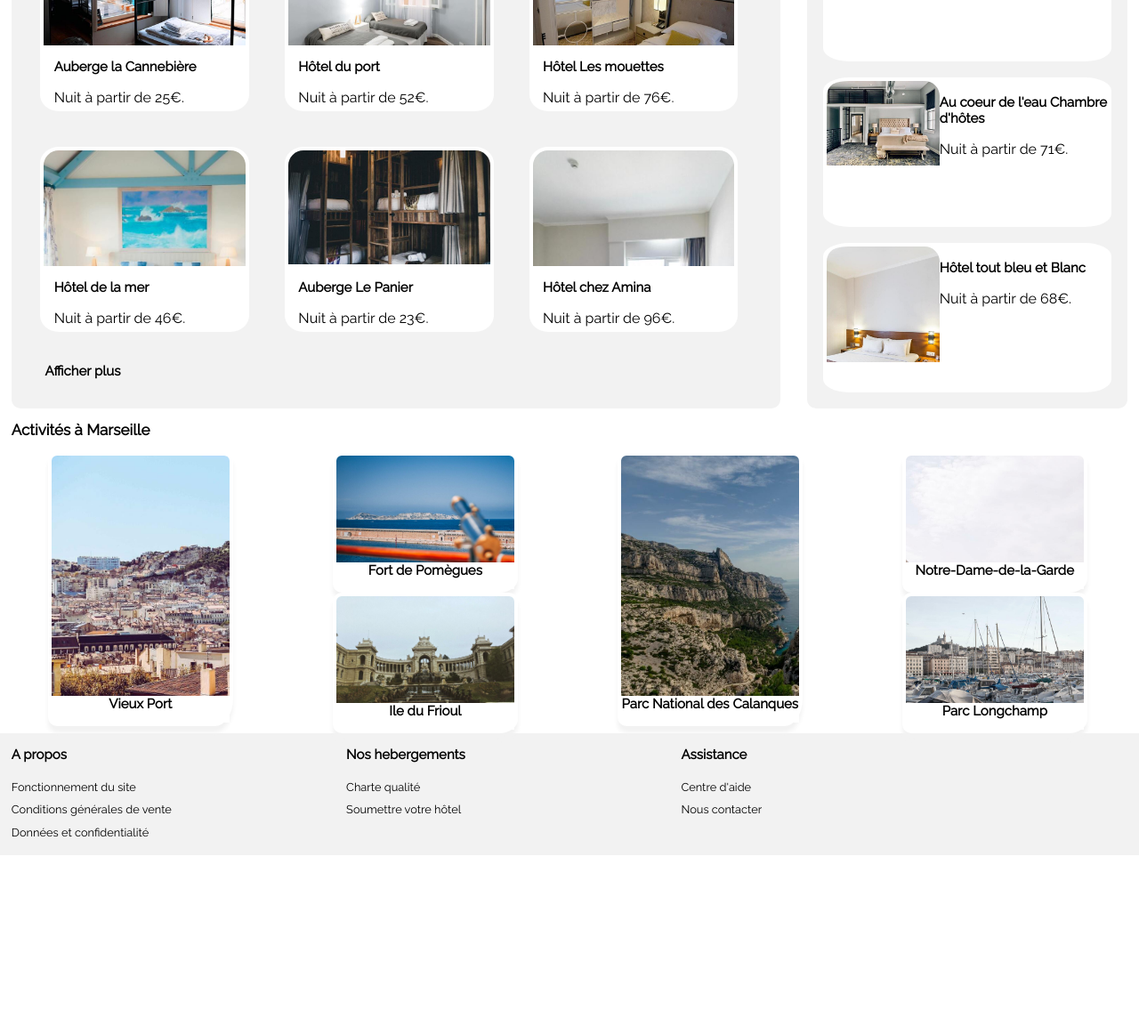
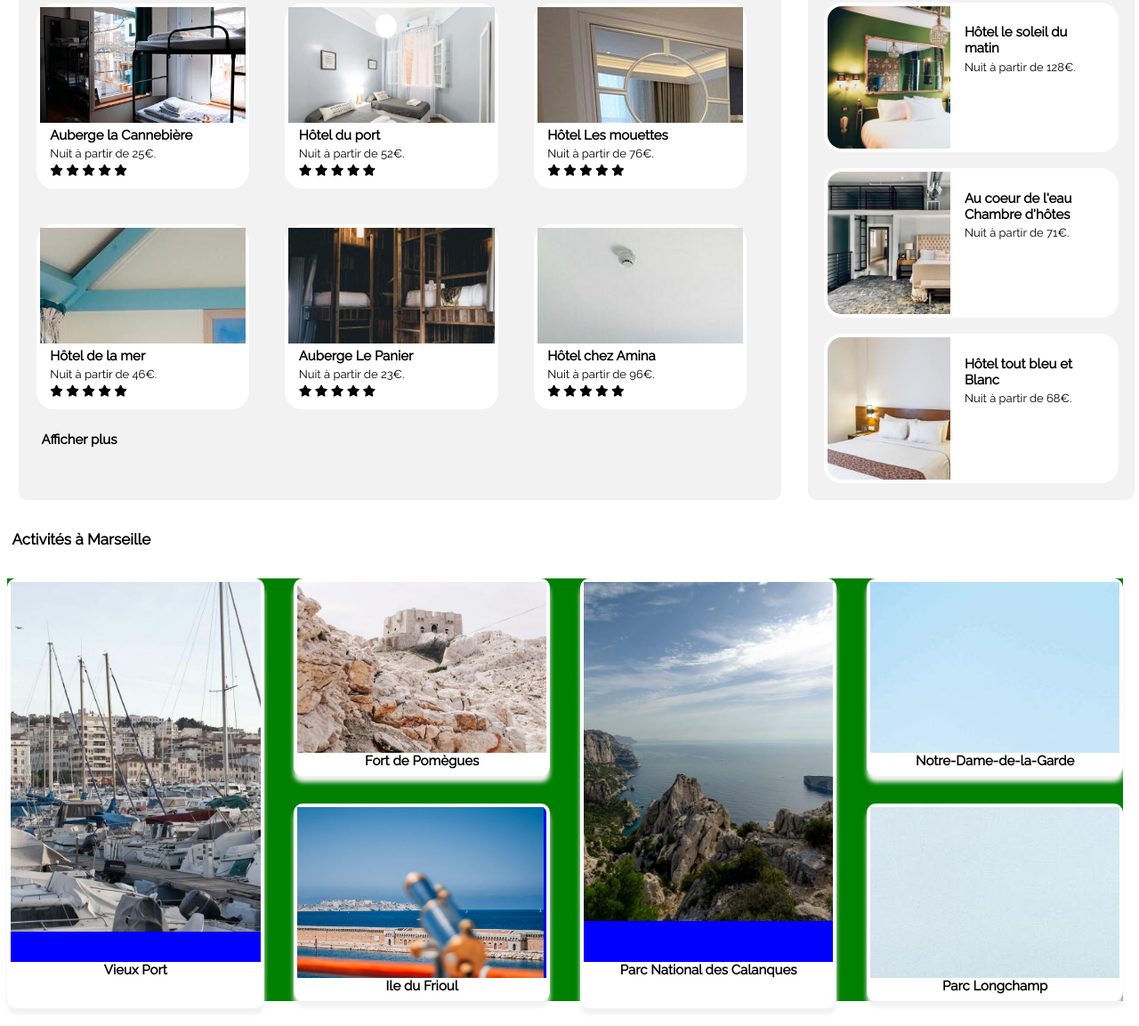
Before and after one commit to AlexHckz/AlexandreCuneo_2_21092020, a plain HTML site: page index.html in a window 1280 px wide. Shown: the part 498-1651 px from the top of the page at 89% size. Before the commit the page ends 1459 px from the top, so only its background shows below. Drawn offline with Linux system fonts and the light colour scheme.

Commit message:
editing image position and few icons

```diff
--- a/index.html
+++ b/index.html
@@ -3,6 +3,8 @@
 
 <head>
   <meta charset="utf-8">
+   <meta name="viewport" content="width=device-width, initial-scale=1.0">
+
   <title>Projet 2 Alexandre Cuneo</title>
   <link rel="stylesheet" href="reservia/css/style.css">
 
@@ -65,7 +67,10 @@
         </button>
       </form>
 
-	  	<p>Plus de 500 logements sont disponibles dans cette ville</p>
+	  	<p id="info">
+        <i class="fas fa-info"></i>
+        Plus de 500 logements sont disponibles dans cette ville
+      </p>
 
   </section>
 
@@ -84,6 +89,13 @@
             <figcaption>
               <h3>Auberge la Cannebière</h3>
             <p>Nuit à partir de 25€.</p>
+            <p>
+              <i class="fas fa-star"></i>
+              <i class="fas fa-star"></i>
+              <i class="fas fa-star"></i>
+              <i class="fas fa-star"></i>
+              <i class="fas fa-star"></i>
+            </p>
             </figcaption>
       	</li>
 
@@ -95,6 +107,13 @@
           <figcaption>
           	<h3>Hôtel du port</h3>
           	<p>Nuit à partir de 52€.</p>
+            <p>
+              <i class="fas fa-star"></i>
+              <i class="fas fa-star"></i>
+              <i class="fas fa-star"></i>
+              <i class="fas fa-star"></i>
+              <i class="fas fa-star"></i>
+            </p>
           </figcaption>
       	</li>
 
@@ -106,6 +125,13 @@
           <figcaption>
           	 <h3>Hôtel Les mouettes</h3>
           	 <p>Nuit à partir de 76€.</p>
+             <p>
+              <i class="fas fa-star"></i>
+              <i class="fas fa-star"></i>
+              <i class="fas fa-star"></i>
+              <i class="fas fa-star"></i>
+              <i class="fas fa-star"></i>
+            </p>
           </figcaption>
       	</li>
 
@@ -117,6 +143,13 @@
           <figcaption>
           	 <h3>Hôtel de la mer</h3>
           	 <p>Nuit à partir de 46€.</p>
+             <p>
+              <i class="fas fa-star"></i>
+              <i class="fas fa-star"></i>
+              <i class="fas fa-star"></i>
+              <i class="fas fa-star"></i>
+              <i class="fas fa-star"></i>
+             </p>
           </figcaption>
       	</li>
 
@@ -128,6 +161,13 @@
           <figcaption>
           	 <h3>Auberge Le Panier</h3>
           	 <p>Nuit à partir de 23€.</p>
+             <p>
+              <i class="fas fa-star"></i>
+              <i class="fas fa-star"></i>
+              <i class="fas fa-star"></i>
+              <i class="fas fa-star"></i>
+              <i class="fas fa-star"></i>
+            </p>
           </figcaption>
       	</li>
 
@@ -135,9 +175,17 @@
           <figure>
               <img src="reservia/images/hebergements/4_small/febrian-zakaria-M6S1WvfW68A-unsplash.jpg">
           </figure>
+
           <figcaption>
           	 <h3>Hôtel chez Amina</h3>
           	 <p>Nuit à partir de 96€.</p>
+             <p>
+              <i class="fas fa-star"></i>
+              <i class="fas fa-star"></i>
+              <i class="fas fa-star"></i>
+              <i class="fas fa-star"></i>
+              <i class="fas fa-star"></i>
+             </p>
           </figcaption>
       	</li>
       </ul>
@@ -147,7 +195,11 @@
 
     <!-- Partie droite !-->
   	<aside class="popularHebergements">
-  		<h2>Les plus populaires</h2>
+      <div class="popularTopBar">
+        <h2>Les plus populaires</h2>
+        <i class="fas fa-chart-line"></i>
+      </div>
+
       <ul>
     		<li class="hebergements popular1">
           <figure>
@@ -192,30 +244,50 @@
 
       <div class="fullCol">
         <article class="activites act1">
+            <figure>
+            <img src="reservia/images/activites/3_medium/reno-laithienne-QUgJhdY5Fyk-unsplash.jpg">
+            </figure>
             <h3>Vieux Port</h3>
         </article>
       </div>
 
-      <div>
+      <div class="halfColDiv">
         <article class="activites act2 halfCol">
+            <figure>
+                <img src="reservia/images/activites/3_medium/paul-hermann-QFTrLdQIRhI-unsplash.jpg">
+            </figure>
             <h3>Fort de Pomègues</h3>
         </article>
+
         <article class="activites act3 halfCol">
+            <figure>
+              <img src="reservia/images/activites/3_medium/kevin-hikari-rV_Qd1l-VXg-unsplash.jpg">
+            </figure>
             <h3>Ile du Frioul</h3>
         </article>
       </div>
 
       <div class="fullCol">
         <article class="activites act4">
+            <figure>
+              <img src="reservia/images/activites/3_medium/kilyan-sockalingum-NR8-cBCN3aI-unsplash.jpg">
+            </figure>
             <h3>Parc National des Calanques</h3>
         </article>
       </div>
 
-      <div>
+      <div class="halfColDiv">
         <article class="activites act5 halfCol">
+            <figure>
+               <img src="reservia/images/activites/3_medium/florian-wehde-xW9e8gdotxI-unsplash.jpg">
+            </figure>
             <h3>Notre-Dame-de-la-Garde</h3>
         </article>
+
         <article class="activites act6 halfCol">
+            <figure>
+              <img src="reservia/images/activites/3_medium/lena-paulin-wH2-EJoDcV0-unsplash.jpg">
+            </figure>
             <h3>Parc Longchamp</h3>
         </article>
       </div>
--- a/reservia/css/style.css
+++ b/reservia/css/style.css
@@ -5,31 +5,31 @@ body, ul{
 	padding: 0;
 	font-family: 'Raleway', sans-serif;
 }
-
- header {
+body > * {
+	margin : 2em 0.5em;
+}
+header {
  	display: flex;
  	flex-direction: row;
  	justify-content: space-between;
  	align-items: center;
  	padding: 0% 1%;
  }
-
- section {
- 	padding: 0% 1%;
- }
-
  h1  {
  	font-size: 20px;
  	font-weight: bold;
  }
-
  h2 {
  	font-size: 17px;
- 	margin-left: 1%;
+ 	margin-left: 0.8em;
  }
-
  h3 {
  	font-size: 15px;
+ 	margin : 0.3em 0;
+ }
+ p {
+ 	font-size: 13px;
+ 	margin : 0.3em 0;
  }
 
 /*logo*/
@@ -64,14 +64,13 @@ body, ul{
  }
 
 /*formulaires*/
-
 .filtres-bar {
 	padding-top: 2%;
 	display: flex;
 	justify-content: flex-start;
+	align-items: baseline;
 	width: 70%;
 }
-
 .filtres {
 	margin-left: 5%;
 	border-radius: 50px;
@@ -84,7 +83,6 @@ body, ul{
 	border-width: 2px;
 	height: 3.7em;
 }
-
 .buttons-icons {
 	display: flex;
 	align-items: center;
@@ -96,21 +94,27 @@ body, ul{
 	margin-left: -8px;
 	padding-left: 0;
 }
-
 .filtres h3 {
 	margin-left : 10px;
 	margin-right : 10px;
 }
-
-
- i.fas,
+i.fas,
   i.fab {
     border: 1px;
     border-radius: 50%;
   }
+ #info {
+ 	margin: 2em 0;
+ }
+ i.fa-info {
+ 	border : solid #f2f2f2 10px;
+ 	color: blue;
+ }
+i.fa-chart-line {
+ 	margin-right: 1em;
+ }
 
-
- /*STYLE DU MENU*/
+/*STYLE DU MENU*/
  nav {
  	background-color: orange;
  	display: flex;
@@ -127,17 +131,13 @@ body, ul{
  }
 
 /*BARRE DE RECHERCHE*/
-
 .search-bar {
-	width: 25%%;
+	width: 25%;
 	height: 2.5em;
 	display: flex;
 	justify-content: flex-start;
-	margin-bottom: 1%;
+	margin: 1em 0;
 }
-
-
-
 #boutonRecherche {
 	border-style: none;
 	border-radius: 0px 60px 60px 0px;
@@ -147,14 +147,12 @@ body, ul{
 	width: 150px;
 	height: 3.7em;
 }
-
 #position {
 	border-style: none;
 	border-radius: 60px 0px 0px 60px;
 	width: 3.5em;
 	height: 3.7em;
 }
-
 input {
 	border-color: #f2f2f2;
 	border-style: solid;
@@ -163,16 +161,12 @@ input {
 }
 
 /*STYLE DES ARTICLES*/
-
 .mainContent {
 	display : flex;
 	flex-direction : row;
 	width: 98%;
-	padding: 0% 1%;
-
+	padding-left : 1%;
 }
-
-
 /*HEBERGEMENTS PRINCIPAUX*/
 .mainHebergements {
 	background-color : #f2f2f2;
@@ -183,19 +177,18 @@ input {
 	border-radius: 10px;
 	overflow: auto;
 	margin-right: 30px;
+	padding-left: -1%;
 	}
-
 .hebergements {
 	background-color : #ffffff;
 	border-radius: 9%;
 	border-style: solid;
 	border-width: 0.3em;
+	border-radius: 20px;
 	border-color: #ffffff;
 	margin-right: 30px;
 	height: 100%;
 }
-
-
 .mainHebergements ul {
 	display: flex;
 	flex-direction: row;
@@ -205,15 +198,12 @@ input {
    	margin: 0;
     padding: 0;
 }
-
-
 .mainHebergements li {
 	list-style-type: none;
 	width: 27%;
 	height: 200px;
 	margin: 20px;
 }
-
 .mainHebergements figure {
 	width: 100%;
 	overflow: hidden;
@@ -221,24 +211,29 @@ input {
 	margin: 0;
 	padding: 0;
 }
-
 .mainHebergements figure img {
 	overflow: hidden;
-	width: 100%;
-	border-radius: 17px 17px 0px 0px;
 }
-
 .mainHebergements figcaption {
 	margin-top: 0;
 	margin-left: 5%;
 }
-
 .mainHebergements a {
 	margin-left: 3%;
 	text-decoration: none;
 	color: #000000;
 	font-weight: bold;
 }
+
+.main1 img, .main2 img {
+	width: 100%;
+}
+
+.main5 img {
+	height: 130%;
+}
+
+
 
 
 /*HERBEGEMENTS POPULAIRES*/
@@ -247,7 +242,11 @@ input {
 	width: 30%;
 	border-radius: 10px;
 	}
-
+.popularTopBar {
+	display: flex;
+	justify-content: space-between;
+	align-items : center;
+}
 .popularHebergements li {
 	list-style-type: none;
 	overflow: hidden;
@@ -255,81 +254,64 @@ input {
 	height: 160px;
 	display : flex;
 }
-
 .popularHebergements figure {
-	width: 40%;
-	height: 160px;
+	width: 45%;
 	overflow: hidden;
-	height: 130px;
 	margin: 0;
 	padding: 0;
 }
-
 .popularHebergements figure img {
-	width: 100%;
-	border-radius: 17px 17px 0px 0px;
+	height: 100%;
 }
-
 .popularHebergements figcaption {
-	width : 60%;
+	width : 50%;
+	margin: 1em 1em;
 }
-
-
-
-
-/*HEBERGEMENTS POPULAIRES*/
-/*.popular1 {
-	background-image: url('../images/hebergements/4_small/emile-guillemot-Bj_rcSC5XfE-unsplash.jpg');
-	background-repeat: no-repeat;
-	background-position: center top;
-	background-size: cover;
+.popular3 figure {
+	position: relative;
+    top: -3.5em;
+    height: 170%;
 }
-
-.popular2 {
-	background-image: url('../images/hebergements/4_small/aw-creative-VGs8z60yT2c-unsplash.jpg');
-	background-repeat: no-repeat;
-	background-position: center top;
-	background-size: cover;
-}
-
-.popular3 {
-	background-image: url('../images/hebergements/4_small/febrian-zakaria-sjvU0THccQA-unsplash.jpg');
-	background-repeat: no-repeat;
-	background-position: center top;
-	background-size: cover;
-}*/
-
 /*ARTICLES*/
-
-
 .activites_bloc {
+	background-color : green;
 	display: flex;
 	flex-direction: row;
+	justify-content: space-between;
 	flex-wrap: nowrap;
-	width: 100%;
-	justify-content: space-around;
+	width: 98%;
+	height : 475px;
 }
-
 .activites {
-	background-color : #ffffff;
+	display: flex;
+	flex-direction: column;
+	height: 100%;
+	background-color : blue;
 	border-radius: 10px;
 	border-style: solid;
-	border-bottom-right-radius: 10%;
-	border-bottom-right-radius: 10%;
 	box-shadow: 0px 7px 5px #f2f2f2;
 	border-width: 0.3em;
 	border-color: #ffffff;
-	margin-right: 30px;
-	width: 200px;
-	height: 300px;
-
-
 }
-
+.activites figure {
+	height: 90%;
+}
+.activites h3 {
+	height: 10%;
+	margin : 0 0;
+}
+.fullCol , .halfColDiv {
+	height: 100%;
+	width : 23%;
+}
+.halfColDiv {
+	display: flex;
+	flex-direction: column;
+	justify-content: space-between;
+}
 .halfCol {
-	height: 150px;
+	height: 45%;
 }
-
 article {
 	text-align: center;
     margin: 0;
@@ -339,54 +321,41 @@ article {
    	justify-content: flex-start;
    	align-items: flex-end;
 }
-
 article h3 {
 	width : 100%;
 	height: 30px;
 	background-color: #ffffff;
-	margin-bottom: 0px ;
-
+	margin-bottom: 0px;
+}
+article figure {
+	width: 100%;
+	overflow: hidden;
+	height: 130px;
+	margin: 0;
+}
+article figure img {
+}
+.act1 img {
+    width: 210%;
+    position: relative;
+    left: -10em;
+}
+.act2 img {
+    width: 100%;
+    position: relative;
+    top: -10em;
+}
+.act3 img {
+    position: relative;
+    width: 130%;
+    left: -5.5em;
+}
+.act4 img {
+    width: 205%;
+    position: relative;
+    left: -11em;
 }
 
-/*ARTICLES BACKGROUNDS*/
-
-.act1 {
-	background-image: url('../images/activites/3_medium/florian-wehde-xW9e8gdotxI-unsplash.jpg');
-	background-repeat: no-repeat;
-	background-size: cover;
-}
-
-.act2 {
-	background-image: url('../images/activites/3_medium/kevin-hikari-rV_Qd1l-VXg-unsplash.jpg');
-	background-repeat: no-repeat;
-	background-size: cover;
-}
-
-.act3 {
-	background-image: url('../images/activites/3_medium/lena-paulin-wH2-EJoDcV0-unsplash.jpg');
-	background-repeat: no-repeat;
-	background-size: cover;
-}
-
-
-.act4 {
-	background-image: url('../images/activites/3_medium/kilyan-sockalingum-NR8-cBCN3aI-unsplash.jpg');
-	background-repeat: no-repeat;
-	background-size: cover;
-}
-
-
-.act5 {
-	background-image: url('../images/activites/3_medium/paul-hermann-QFTrLdQIRhI-unsplash.jpg');
-	background-repeat: no-repeat;
-	background-size: cover;
-}
-
-.act6 {
-	background-image: url('../images/activites/3_medium/reno-laithienne-QUgJhdY5Fyk-unsplash.jpg');
-	background-repeat: no-repeat;
-	background-size: cover;
-}
 
 
 /*footer*/
@@ -396,6 +365,7 @@ footer {
 	justify-content: flex-start;
 	background-color : #f2f2f2;
 	padding: 0% 1%;
+	width : 98%;
 	}
 
 footer div {
```
Also changed, not shown: 1 other file.
